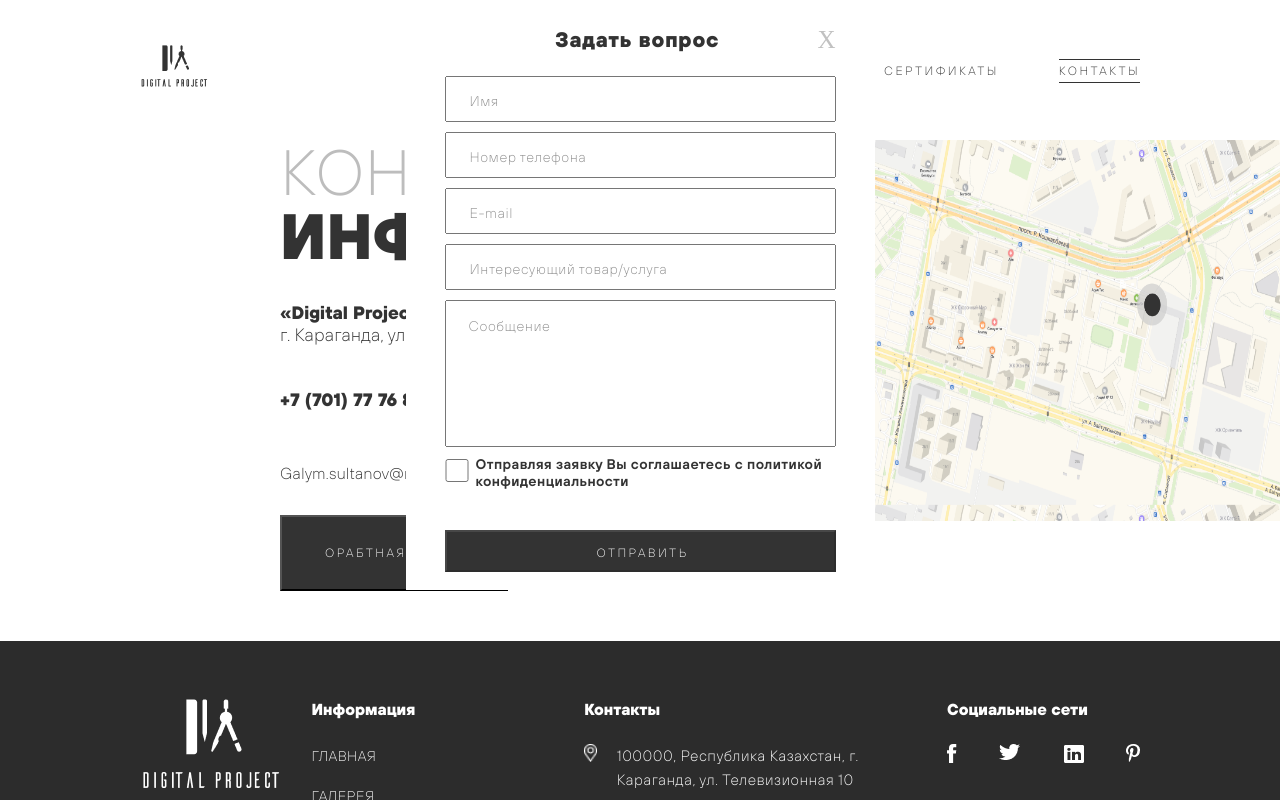
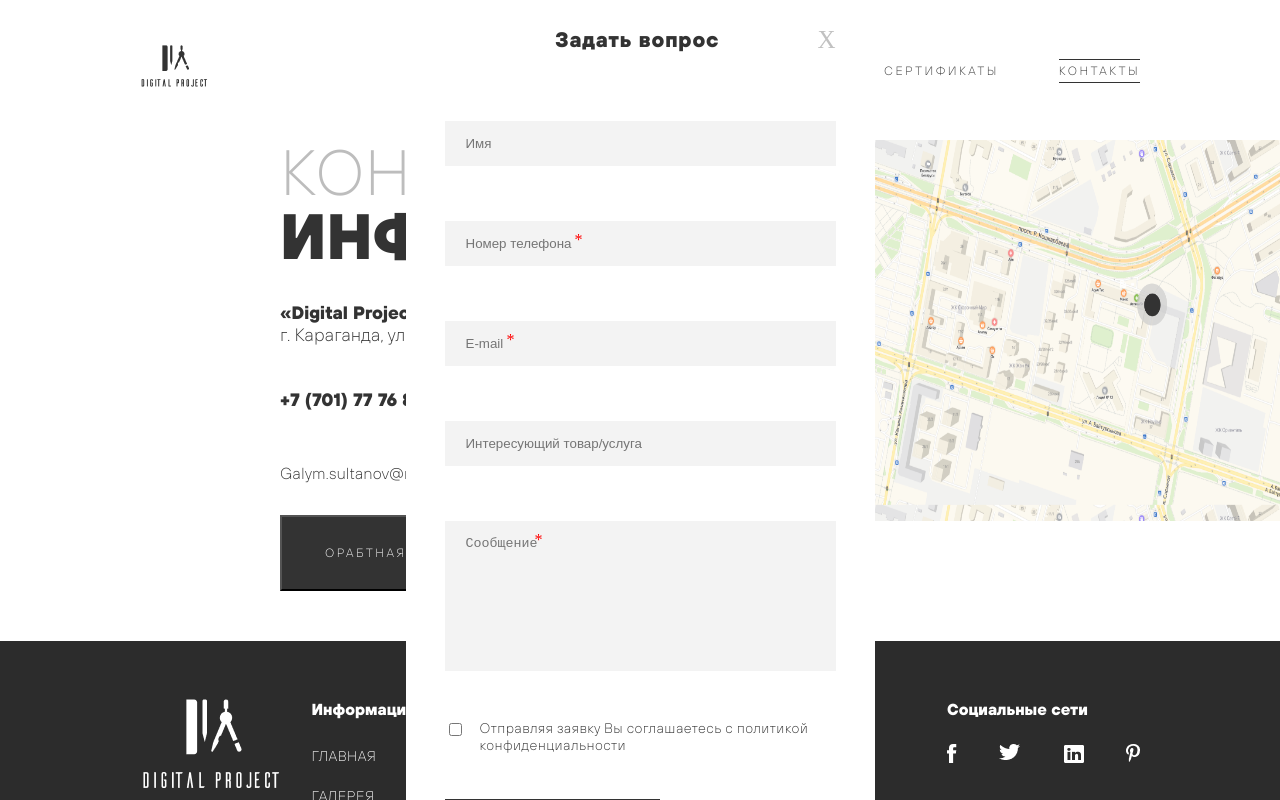
Before and after one commit to rafaelyeghoyan/first_projeckt_in_git, an Angular app: page /contacts in a window 1280 px wide. Both pictures are taken after a click on the button "ОРАБТНАЯ СВЯЗЬ". Shown: the top 800 px of the page. Built offline with nearby package versions, Linux system fonts and the light colour scheme; data requests are answered from the project's data file.

Commit message:
rafael:bageri uxum

```diff
--- a/src/app/project_components/contacts/contacts.component.css
+++ b/src/app/project_components/contacts/contacts.component.css
@@ -80,7 +80,6 @@ button.contact_button{
 }
 .hidden_block {
   width: 469px;
-  height: 590px;
   padding: 26px 39px;
   position: absolute;
   background: #ffffff;
@@ -116,65 +115,14 @@ button.contact_button{
   font-size: 25px;
   cursor: pointer;
 }
-form input{
-  display: inline-block;
-  margin-bottom: 10px;
-  width: 391px;
-  height: 46px;
-  font-size: 20px;
-}
-textarea{
-  width: 391px;
-  height: 147px;
-  resize: none;
-}
-.checkbox_block{
-  display: flex;
-  justify-content: space-between;
-  align-items: center;
-}
-form .checkbox_block input[type="checkbox"]{
-  height: 23px;
-  width: 24px;
-  margin: 0;
-}
-form input::placeholder{
-  font-family: 'TT Hoves';
-  font-style: normal;
-  font-weight: 400;
-  font-size: 14px;
-  line-height: 17px;
-  letter-spacing: 0.04em;
-  color: #8D8D8D;
-  padding: 15px 341px 14px 21px;
-}
-form textarea::placeholder{
-  font-family: 'TT Hoves';
-  font-style: normal;
-  font-weight: 400;
-  font-size: 14px;
-  line-height: 17px;
-  letter-spacing: 0.04em;
-  color: #8D8D8D;
-  padding-top: 15px;
-  padding-left: 21px;
-}
-form .checkbox_block input[type="checkbox"] + label{
-  font-family: 'TT Hoves';
-  font-size: 14px;
-  font-weight: 600;
-  line-height: 17px;
-  letter-spacing: 0.03em;
-  color: #333333;
-  display: inline-block;
-  width: 360px;
-  margin-top: 5px;
-}
-form button{
-  display: inline-block;
-  width: 391px;
-  height: 42px;
-  background: #333333;
+.input {
+   width: 100%;
+   margin-bottom: 10px;
+   padding: 15px 0 15px 21px;
+   border: none;
+   background: #F3F3F3;
+ }
+form > button {
   font-family: 'TT Hoves';
   font-style: normal;
   font-weight: 400;
@@ -182,9 +130,50 @@ form button{
   line-height: 12px;
   letter-spacing: 0.2em;
   text-transform: uppercase;
+  background: #333333;
   color: #FFFFFF;
-  padding: 15px 150px;
-  margin-top: 40px;
+  padding: 30px 47px;
+  border: none;
+}
+form > button > span {
+  border: none;
+  margin-left: 15px;
+}
+textarea {
+  width: 100%;
+  padding: 15px 0 0 21px;
+  background: #F3F3F3;
+  border: none;
+  resize: none;
+}
+label {
+  position: relative;
+  margin: 45px 0;
+  display: block;
+}
+.message {
+  position: absolute;
+  color: red;
+  top: 35px;
+  left: 0;
+  font-size: 17px;
+  padding-left: 10px;
+}
+.input_text {
+  margin-left: 35px;
+  font-family: 'TT Hoves';
+  font-style: normal;
+  font-weight: 400;
+  font-size: 14px;
+  line-height: 17px;
+  letter-spacing: 0.03em;
+  color: #333333;
+}
+.message_symbol {
+  border: 0;
+  position: absolute;
+  top: 10px;
+  color: red;
 }
 .thanks_block .content_block span{
   display: block;
--- a/src/app/project_components/contacts/contacts.component.html
+++ b/src/app/project_components/contacts/contacts.component.html
@@ -26,23 +26,40 @@
       <h4>Задать вопрос
       </h4><span (click)="goPrevButton()">X</span>
       </div>
-      <form [formGroup]="form">
-        <input type="text" name="username" placeholder="Имя" formControlName="username">
-        <div>
-          <input type="tel" placeholder="Номер телефона" required name="tellnmber" formControlName="tellnmber">
-        </div>
-        <input type="email" name="email" required placeholder="E-mail" formControlName="email">
-        <div>
-          <input type="text" name="product" placeholder="Интересующий товар/услуга">
-        </div>
-        <textarea placeholder="Сообщение" name="sms" required formControlName="sms"></textarea>
-        <div class="checkbox_block">
-          <input type="checkbox" required name="secur" formControlName="secur">
-          <label>Отправляя заявку Вы соглашаетесь
-            с политикой
-            конфиденциальности</label>
-        </div>
-        <button (click)="buttonSend()" type="submit" [disabled]="form.invalid">Отправить</button>
+      <form [formGroup]="form" (ngSubmit)="submit()">
+        <label>
+          <input class="input" formControlName="firstname" type="text" placeholder="{{form_text.firstNamePl}}" name="firstname">
+        </label>
+        <label>
+          <input class="input" formControlName="phonenumber" type="tel" placeholder="{{form_text.phoneNumberPl}}" name="phonenumber">
+          <p class="message" *ngIf="form.get('phonenumber')?.hasError('required') && (form.get('phonenumber')?.dirty || form.get('phonenumber')?.touched)">
+            {{form_text.phoneMessage1}}</p>
+          <p class="message" *ngIf="form.get('phonenumber')?.hasError('pattern')">
+            {{form_text.phoneMessage2}}</p>
+          <span *ngIf="form.get('phonenumber')?.hasError('required')" style="left: 130px;" class="message_symbol">{{form_text.message_symbol}}</span>
+        </label>
+        <label>
+          <input class="input" formControlName="email" type="text" placeholder="{{form_text.emailPl}}" name="email">
+          <p class="message" *ngIf="form.get('email')?.hasError('required') && (form.get('email')?.dirty || form.get('email')?.touched)">
+            {{form_text.emailMessage1}}</p>
+          <p class="message" *ngIf="form.get('email')?.hasError('pattern')">
+            {{form_text.emailMessage2}}</p>
+          <span *ngIf="form.get('email')?.hasError('required')" style="left: 62px;" class="message_symbol">{{form_text.message_symbol}}</span>
+        </label>
+        <label>
+          <input class="input" formControlName="product" type="text" placeholder="{{form_text.productPl}}" name="product">
+        </label>
+        <label>
+          <textarea name="comment" formControlName="comment" placeholder="{{form_text.commentPl}}" rows="9"></textarea>
+          <p class="message" *ngIf="form.get('comment')?.hasError('required') && (form.get('comment')?.dirty || form.get('comment')?.touched)">
+            {{form_text.commentMessage}}</p>
+          <span *ngIf="form.get('comment')?.hasError('required')" style="left: 90px;" class="message_symbol">{{form_text.message_symbol}}</span>
+        </label>
+        <label>
+          <input style="position: absolute;" type="checkbox" name="agree">
+          <p class="input_text">{{form_text.checkboxText}}</p>
+        </label>
+        <button [disabled]="form.invalid" (click)="buttonSend()">ОТПРАВИТЬ<span>&#8594;</span></button>
       </form>
     </div>
     <div class="thanks_block">
--- a/src/app/project_components/contacts/contacts.component.ts
+++ b/src/app/project_components/contacts/contacts.component.ts
@@ -1,5 +1,7 @@
 import {Component, ElementRef, HostListener, OnInit} from '@angular/core';
 import {FormBuilder, Validators} from "@angular/forms";
+import {environment} from "../../../environments/environment.prod";
+import {RequestService} from "../../service/request.service";
 
 @Component({
   selector: 'app-contacts',
@@ -7,16 +9,12 @@ import {FormBuilder, Validators} from "@angular/forms";
   styleUrls: ['./contacts.component.css']
 })
 export class ContactsComponent implements OnInit {
-  form = this.fb.group({
-    tellnmber:[''],
-    username:[''],
-    email:[''],
-    sms: [''],
-    secur:['']
-  })
-  constructor(public fb:FormBuilder,public  el:ElementRef) { }
+  form_text:any = [];
+  constructor(public fb:FormBuilder,public  el:ElementRef,public request:RequestService) { }
   ngOnInit(): void {
     window.scrollTo(0,0)
+    this.getForm();
+
   }
   openForm(){
     this.el.nativeElement.querySelector('.hidden_block').style.display= 'block';
@@ -26,11 +24,24 @@ export class ContactsComponent implements OnInit {
     this.el.nativeElement.querySelector('.form_block').style.display= 'none';
     this.el.nativeElement.querySelector('.thanks_block').style.display = 'block';
     this.form.reset()
-    console.log(this.form.invalid);
-    console.log(this.form.valid);
   }
   goPrevButton(){
     this.el.nativeElement.querySelector('.hidden_block').style.display= 'none';
     this.el.nativeElement.querySelector('.thanks_block').style.display = 'none';
   }
+  getForm(){
+    this.request.getData(`${environment.http.get_form}`).subscribe((res:any) => {
+      this.form_text = res;
+    })
+  }
+  form = this.fb.group({
+    firstname: '',
+    phonenumber: ['', [Validators.required,Validators.pattern(/^[^A-Za-z]{1,}$/)]],
+    email: ['',[Validators.required,Validators.pattern(/^[a-z,0-9,\.]+@[a-z]+\.+[a-z]{2,4}$/)]],
+    product: '',
+    comment: ['', Validators.required]
+  })
+  submit(){
+    this.form.reset();
+  }
 }
--- a/src/app/project_components/home/home.component.css
+++ b/src/app/project_components/home/home.component.css
@@ -359,6 +359,7 @@ textarea {
     padding: 15px 0 0 21px;
     background: #F3F3F3;
     border: none;
+  resize: none;
 }
 label {
     position: relative;
--- a/src/environments/environment.prod.ts
+++ b/src/environments/environment.prod.ts
@@ -29,6 +29,4 @@ export const environment = {
     get_contact_contactFormCheckbox:url + 'contactFormCheckbox',
     get_contact_contactFormCheckboxText:url + 'contactFormCheckboxText'
   }
-
-
 };
```
Also changed, not shown: db.json (+15 -15 lines).
